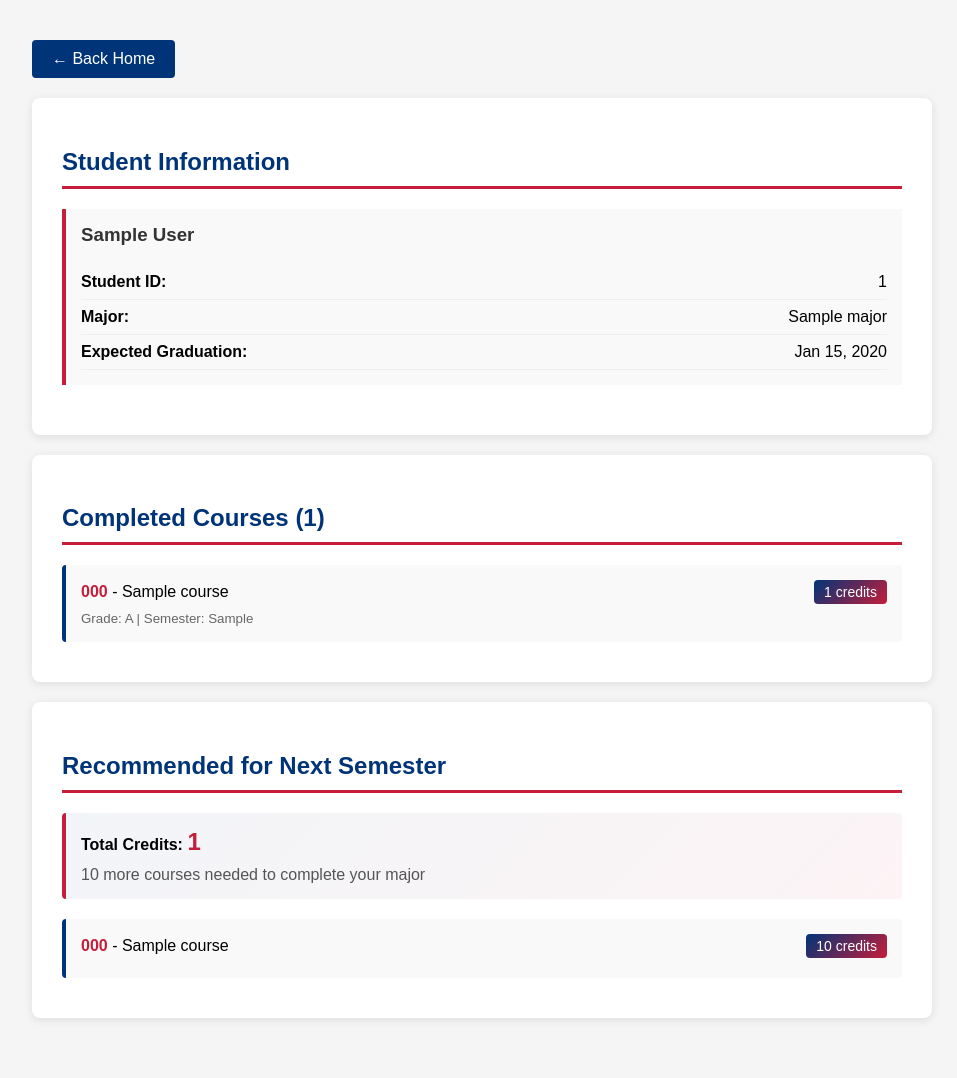
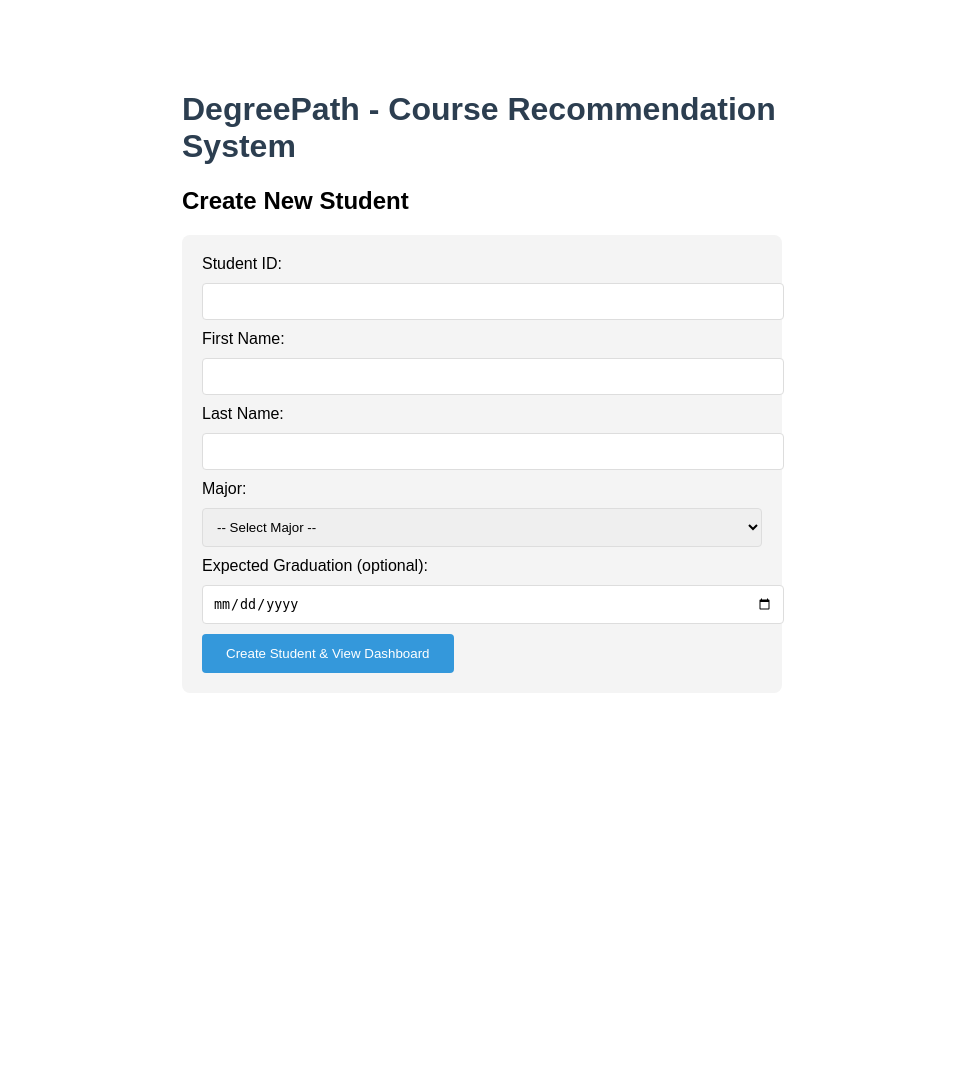
Before and after one commit to Zthornsbury/course-recommendation-system, a Django app: template courses/templates/courses/index.html in a window 1280 px wide. Shown: the whole page, without its empty margins (158-1115 px from the left). After the commit the page ends 673 px from the top, so only its background shows below. Run offline with Django 4.2, Linux system fonts and the light colour scheme; tables that the repository leaves empty hold one stand-in row (values such as "Sample post"); the template is opened without the code that fills it: values that come from a table or form of the project are taken from there, most other values are stand-ins (such as "Sample title", 1, 10 or a date in 2020).

Commit message:
Added student creation form and updated views

```diff
--- a/courses/templates/courses/index.html
+++ b/courses/templates/courses/index.html
@@ -1,172 +1,70 @@
 <!DOCTYPE html>
 <html>
 <head>
-    <title>{{ student.first_name }}'s Dashboard</title>
+    <title>DegreePath - Student Lookup</title>
     <style>
         body {
             font-family: Arial, sans-serif;
-        max-width: 900px;
-        margin: 20px auto;
+            max-width: 600px;
+            margin: 50px auto;
             padding: 20px;
-        background-color: #f5f5f5;
         }
-    .container {
-        background-color: white;
-        padding: 30px;
+        h1 {
+            color: #2c3e50;
+        }
+        form {
+            background: #f4f4f4;
+            padding: 20px;
             border-radius: 8px;
-        box-shadow: 0 2px 10px rgba(0,0,0,0.1);
-        margin-bottom: 20px;
         }
-    h2 {
-        color: #003478;
-        border-bottom: 3px solid #C41E3A;
-        padding-bottom: 10px;
-    }
-    .student-info {
-        background-color: #f9f9f9;
-        padding: 15px;
-        border-left: 4px solid #C41E3A;
-        margin-bottom: 20px;
-    }
-    .student-info h3 {
-        color: #003478;
-    }
-    .info-row {
-        display: flex;
-        justify-content: space-between;
-        padding: 8px 0;
-        border-bottom: 1px solid #eee;
-    }
-    .course-item {
-        background-color: #f9f9f9;
-        padding: 15px;
+        input, select {
+            width: 100%;
+            padding: 10px;
             margin: 10px 0;
-        border-left: 4px solid #003478;
+            border: 1px solid #ddd;
             border-radius: 4px;
         }
-    .course-code {
-        font-weight: bold;
-        color: #C41E3A;
+        button {
+            background: #3498db;
+            color: white;
+            padding: 12px 24px;
+            border: none;
+            border-radius: 4px;
+            cursor: pointer;
         }
-    .credits {
-        background: linear-gradient(135deg, #003478 0%, #C41E3A 100%);
-        color: white;
-        padding: 4px 10px;
-        border-radius: 4px;
-        font-size: 14px;
-    }
-    .course-header {
-        display: flex;
-        justify-content: space-between;
-        align-items: center;
-        margin-bottom: 5px;
-    }
-    .back-button {
-        display: inline-block;
-        padding: 10px 20px;
-        background-color: #003478;
-        color: white;
-        text-decoration: none;
-        border-radius: 4px;
-        margin-bottom: 20px;
-    }
-    .back-button:hover {
-        background-color: #C41E3A;
-    }
-    .empty-state {
-        text-align: center;
-        padding: 20px;
-        color: #666;
-    }
-    .total-credits {
-        font-size: 24px;
-        font-weight: bold;
-        color: #C41E3A;
-    }
-    .summary {
-        background: linear-gradient(135deg, rgba(0,52,120,0.05) 0%, rgba(196,30,58,0.05) 100%);
-        padding: 15px;
-        border-radius: 4px;
-        margin-bottom: 20px;
-        border-left: 4px solid #C41E3A;
+        button:hover {
+            background: #2980b9;
         }
     </style>
 </head>
 <body>
-    <a href="/" class="back-button">← Back Home</a>
+    <h1>DegreePath - Course Recommendation System</h1>
 
-    <!-- Student Information -->
-    <div class="container">
-        <h2>Student Information</h2>
-        <div class="student-info">
-            <h3 style="margin-top: 0; color: #333;">{{ student.first_name }} {{ student.last_name }}</h3>
-            <div class="info-row">
-                <strong>Student ID:</strong>
-                <span>{{ student.student_id }}</span>
-            </div>
-            <div class="info-row">
-                <strong>Major:</strong>
-                <span>{{ student.major.name }}</span>
-            </div>
-            <div class="info-row">
-                <strong>Expected Graduation:</strong>
-                <span>{% if student.expected_graduation %}{{ student.expected_graduation|date:"M d, Y" }}{% else %}Not set{% endif %}</span>
-            </div>
-        </div>
-    </div>
+    <h2>Create New Student</h2>
+    <form method="POST">
+        {% csrf_token %}
 
-    <!-- Completed Courses -->
-    <div class="container">
-        <h2>Completed Courses ({{ completed_courses|length }})</h2>
-        {% if completed_courses %}
-            {% for completion in completed_courses %}
-                <div class="course-item">
-                    <div class="course-header">
-                        <div>
-                            <span class="course-code">{{ completion.course.course_code }}</span>
-                            - {{ completion.course.course_name }}
-                        </div>
-                        <span class="credits">{{ completion.course.credits }} credits</span>
-                    </div>
-                    <small style="color: #666;">Grade: {{ completion.grade }} | Semester: {{ completion.semester }}</small>
-                </div>
+        <label>Student ID:</label>
+        <input type="text" name="student_id" required>
+
+        <label>First Name:</label>
+        <input type="text" name="first_name" required>
+
+        <label>Last Name:</label>
+        <input type="text" name="last_name" required>
+
+        <label>Major:</label>
+        <select name="major" required>
+            <option value="">-- Select Major --</option>
+            {% for major in majors %}
+                <option value="{{ major.id }}">{{ major.name }}</option>
             {% endfor %}
-        {% else %}
-            <div class="empty-state">
-                <p>No completed courses yet</p>
-            </div>
-        {% endif %}
-    </div>
+        </select>
 
-    <!-- Recommended Courses -->
-    <div class="container">
-        <h2>Recommended for Next Semester</h2>
-        {% if recommended_courses %}
-            <div class="summary">
-                <p style="margin: 0;">
-                    <strong>Total Credits:</strong> <span class="total-credits">{{ total_credits }}</span>
-                </p>
-                <p style="margin: 10px 0 0 0; color: #555;">
-                    {{ remaining_courses }} more courses needed to complete your major
-                </p>
-            </div>
+        <label>Expected Graduation (optional):</label>
+        <input type="date" name="graduation_date">
 
-            {% for course in recommended_courses %}
-                <div class="course-item">
-                    <div class="course-header">
-                        <div>
-                            <span class="course-code">{{ course.course_code }}</span>
-                            - {{ course.course_name }}
-                        </div>
-                        <span class="credits">{{ course.credits }} credits</span>
-                    </div>
-                </div>
-            {% endfor %}
-        {% else %}
-            <div class="empty-state">
-                <p>Congratulations! You've completed all requirements for your major!</p>
-            </div>
-        {% endif %}
-    </div>
+        <button type="submit">Create Student & View Dashboard</button>
+    </form>
 </body>
 </html>
```
Also changed, not shown: courses/views.py (+29 -5 lines). Lines whose indentation alone changed are shown as unchanged.
